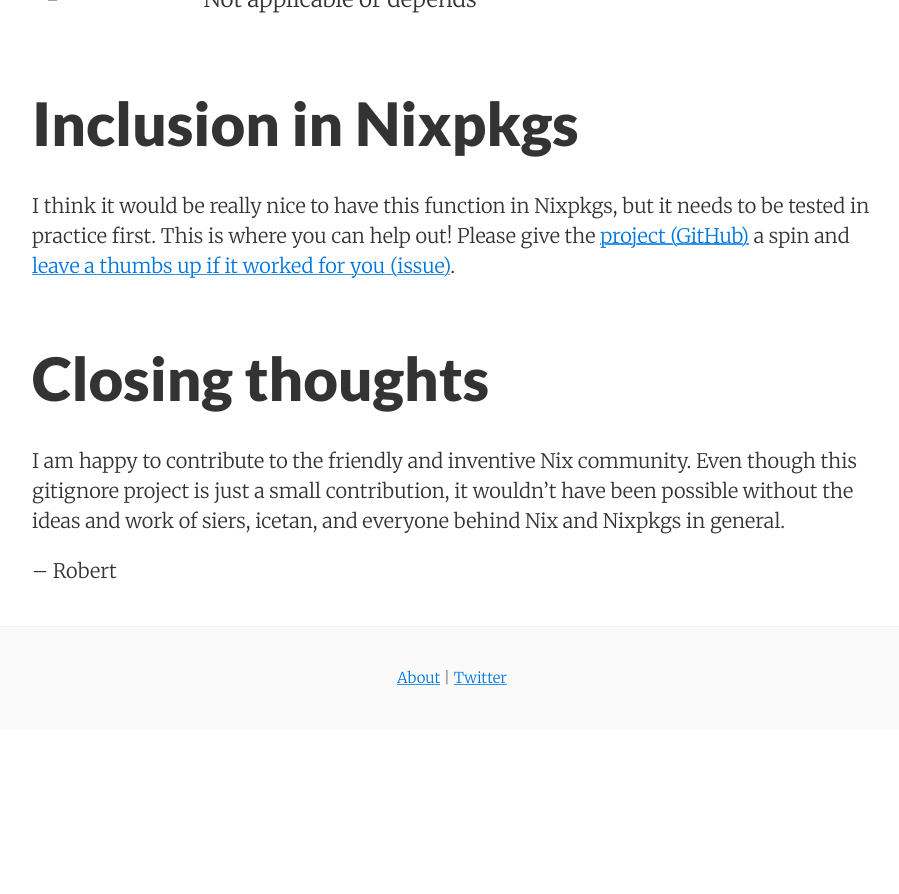
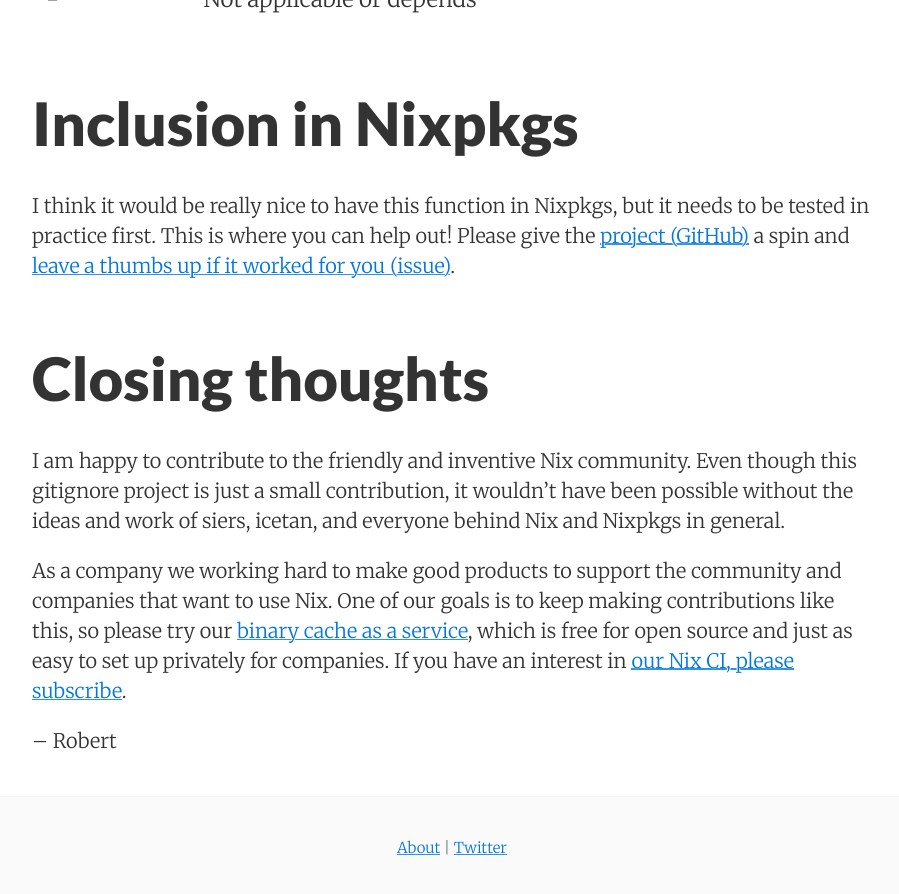
Before and after one commit to hercules-ci/blog.hercules-ci.com, a Jekyll site: the page built from _posts/2019-05-14-nix-gitignore.md, in a window 1280 px wide and 900 px high, scrolled down 3552 px. Shown: the top 894 px of the window, without its empty margins (188-1087 px from the left). Built offline with Jekyll 4.4.1, drawn with Linux system fonts in a browser that asks for light colours; before the commit the page ends 4282 px from its top, so only the background shows below that.

Commit message:
gitignore post: Plug products

```diff
--- a/_posts/2019-05-14-nix-gitignore.md
+++ b/_posts/2019-05-14-nix-gitignore.md
@@ -107,4 +107,6 @@
 
 I am happy to contribute to the friendly and inventive Nix community. Even though this gitignore project is just a small contribution, it wouldn't have been possible without the ideas and work of siers, icetan, and everyone behind Nix and Nixpkgs in general.
 
+As a company we working hard to make good products to support the community and companies that want to use Nix. One of our goals is to keep making contributions like this, so please try our [binary cache as a service](https://cachix.org/), which is free for open source and just as easy to set up privately for companies. If you have an interest in [our Nix CI, please subscribe](https://hercules-ci.com).
+
 -- Robert
```
